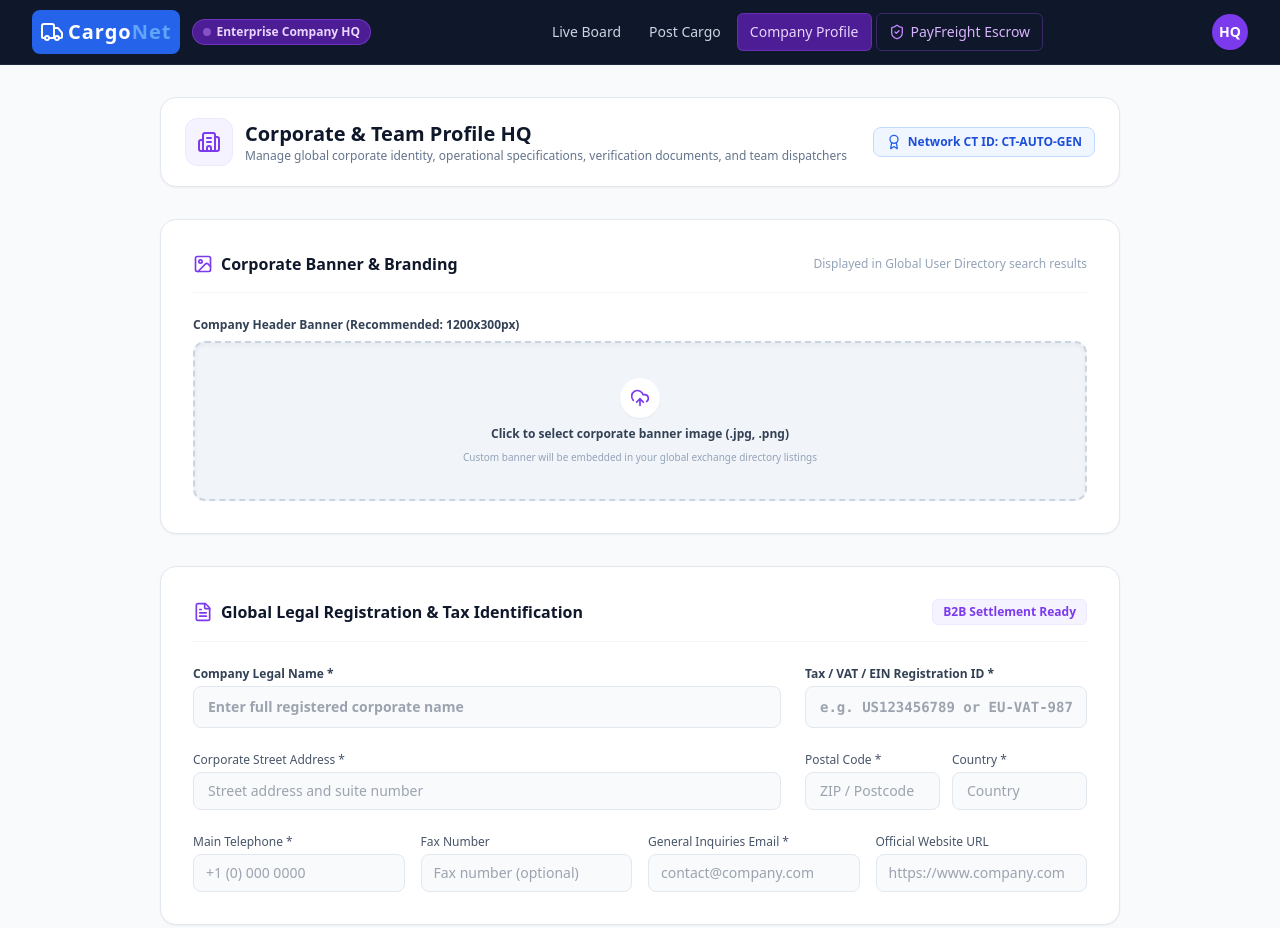
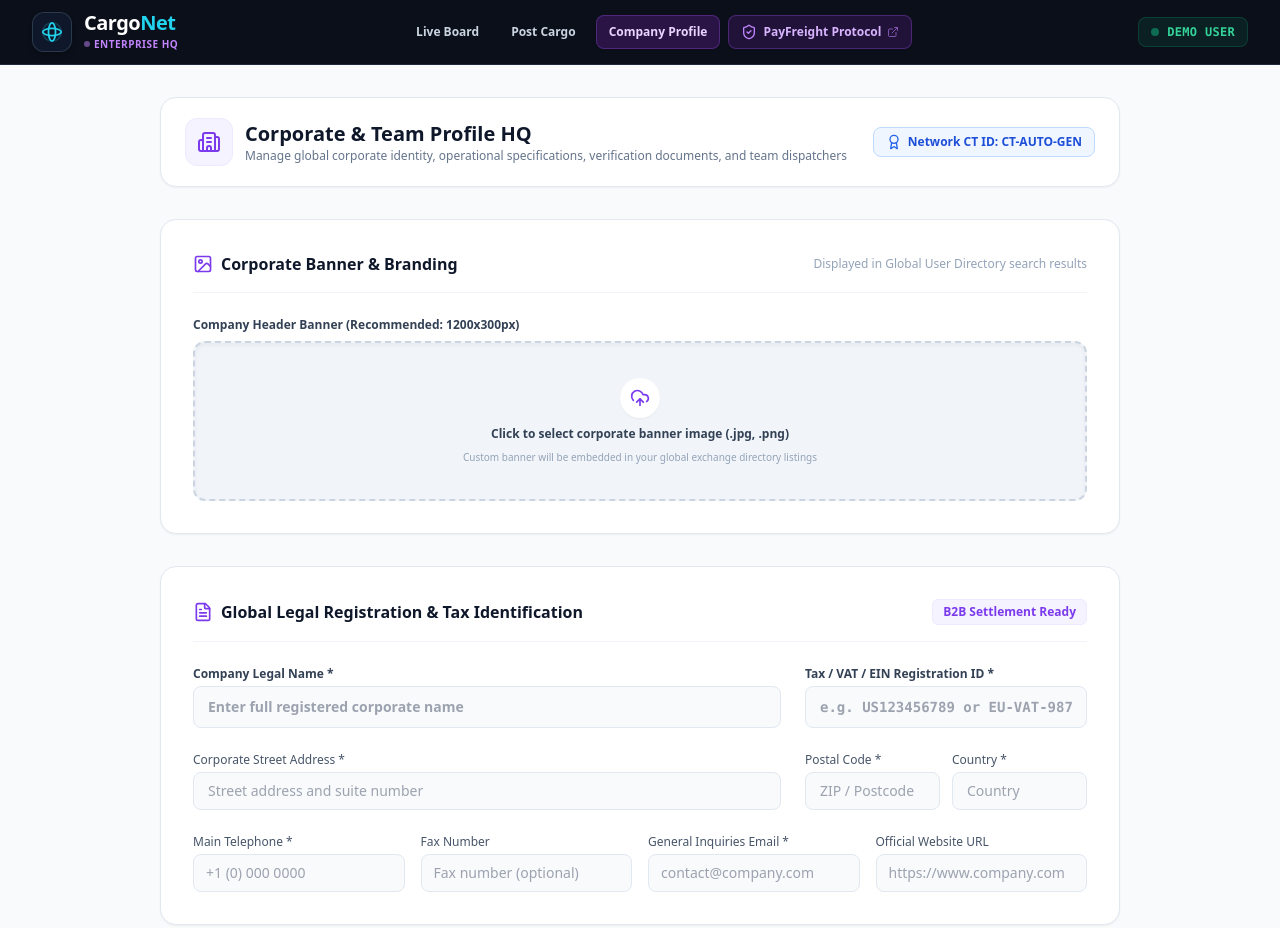
Before and after one commit to Dejc123/payfreight-escrow, a website: page public/cargotrans/dashboard/company_profile.html in a window 1280 px wide. Shown: the top 928 px of the page. Drawn offline with nearby package versions, Linux system fonts and the light colour scheme.

Commit message:
Update company_profile.html

```diff
--- a/public/cargotrans/dashboard/company_profile.html
+++ b/public/cargotrans/dashboard/company_profile.html
@@ -38,38 +38,49 @@
 </head>
 <body class="bg-slate-50 font-sans text-slate-800 antialiased min-h-screen flex flex-col">
 
-  <!-- TOP NAVIGATION -->
-  <header class="bg-slate-900 text-white border-b border-slate-800 sticky top-0 z-50">
+<!-- TOP NAVIGATION (Enterprise Company HQ) -->
+  <header class="bg-[#0b0f19] text-white border-b border-slate-800 sticky top-0 z-50">
     <div class="max-w-7xl mx-auto px-4 sm:px-6 lg:px-8">
-      <div class="flex items-center justify-between h-16">
+      <div class="flex items-center justify-between h-18 py-3">
 
-        <!-- Logo & Status -->
-        <div class="flex items-center space-x-3">
-          <div class="bg-blue-600 text-white p-2 rounded-lg font-black tracking-wider text-xl flex items-center space-x-1">
-            <i data-lucide="truck" class="w-6 h-6"></i>
-            <span>Cargo<span class="text-blue-400">Net</span></span>
+        <!-- Nov 2D CargoNet Logo & Status -->
+        <a href="index.html" class="flex items-center space-x-3 group">
+          <div class="w-10 h-10 rounded-xl bg-slate-900 border border-slate-700/80 flex items-center justify-center p-2 shadow-md">
+            <!-- Minimalist 2D Globe SVG -->
+            <svg viewBox="0 0 100 100" class="w-full h-full text-cyan-400 fill-current">
+              <circle cx="50" cy="50" r="42" fill="none" stroke="currentColor" stroke-width="8" opacity="0.2"/>
+              <ellipse cx="50" cy="50" rx="42" ry="16" fill="none" stroke="currentColor" stroke-width="8"/>
+              <ellipse cx="50" cy="50" rx="16" ry="42" fill="none" stroke="currentColor" stroke-width="8"/>
+            </svg>
           </div>
-          <span class="bg-enterprise-900 text-purple-200 text-xs px-2.5 py-1 rounded-full border border-purple-500/40 flex items-center gap-1.5 font-semibold">
-            <span class="w-2 h-2 rounded-full bg-purple-400 animate-pulse"></span>
-            Enterprise Company HQ
-          </span>
-        </div>
+          <div class="flex flex-col">
+            <span class="text-xl font-black tracking-tight text-white leading-none">Cargo<span class="text-cyan-400">Net</span></span>
+            <span class="text-[10px] text-purple-400 font-semibold uppercase tracking-wider mt-1 flex items-center gap-1">
+              <span class="w-1.5 h-1.5 rounded-full bg-purple-400 animate-pulse"></span>
+              Enterprise HQ
+            </span>
+          </div>
+        </a>
 
         <!-- Navigation Menu -->
-        <nav class="hidden md:flex items-center space-x-1">
-          <a href="index.html" class="px-3 py-2 rounded-md text-sm font-medium text-slate-300 hover:text-white hover:bg-slate-800">Live Board</a>
-          <a href="enter_cargo.html" class="px-3 py-2 rounded-md text-sm font-medium text-slate-300 hover:text-white hover:bg-slate-800">Post Cargo</a>
-          <a href="#" class="px-3 py-2 rounded-md text-sm font-medium bg-enterprise-900 text-purple-200 border border-purple-500/30">Company Profile</a>
-          <a href="#" class="px-3 py-2 rounded-md text-sm font-medium text-purple-300 hover:text-white hover:bg-purple-900/40 flex items-center gap-1.5 border border-purple-500/30 rounded-md">
+        <nav class="hidden md:flex items-center space-x-2">
+          <a href="index.html" class="px-3 py-2 rounded-lg text-xs font-semibold text-slate-300 hover:text-white hover:bg-slate-800 transition">Live Board</a>
+          <a href="enter_cargo.html" class="px-3 py-2 rounded-lg text-xs font-semibold text-slate-300 hover:text-white hover:bg-slate-800 transition">Post Cargo</a>
+          <a href="company_profile.html" class="px-3 py-2 rounded-lg text-xs font-semibold bg-purple-900/40 text-purple-200 border border-purple-500/30 shadow-sm">Company Profile</a>
+
+          <!-- PayFreight Protocol (Redirects to payfreight.io) -->
+          <a href="https://www.payfreight.io" target="_blank" class="px-3 py-2 rounded-lg text-xs font-bold text-purple-300 hover:text-white bg-purple-900/30 hover:bg-purple-900/60 flex items-center gap-1.5 border border-purple-500/30 transition shadow-sm ml-2">
             <i data-lucide="shield-check" class="w-4 h-4 text-purple-400"></i>
-            <span>PayFreight Escrow</span>
+            <span>PayFreight Protocol</span>
+            <i data-lucide="external-link" class="w-3 h-3 text-purple-400 opacity-60"></i>
           </a>
         </nav>
 
-        <!-- Right Side: User Avatar -->
-        <div class="flex items-center space-x-4">
-          <div class="w-9 h-9 rounded-full bg-enterprise-600 text-white flex items-center justify-center font-bold text-sm shadow-sm" id="navAvatar">
-            HQ
+        <!-- Right Side: DEMO USER Status Badge (Namesto starinskega HQ gumba) -->
+        <div class="flex items-center space-x-3">
+          <div class="flex items-center gap-2 bg-emerald-500/10 border border-emerald-500/20 px-3 py-1.5 rounded-lg">
+            <span class="w-2 h-2 rounded-full bg-emerald-500 animate-pulse"></span>
+            <span class="text-xs font-bold text-emerald-400 tracking-wide font-mono">DEMO USER</span>
           </div>
         </div>
 
```
